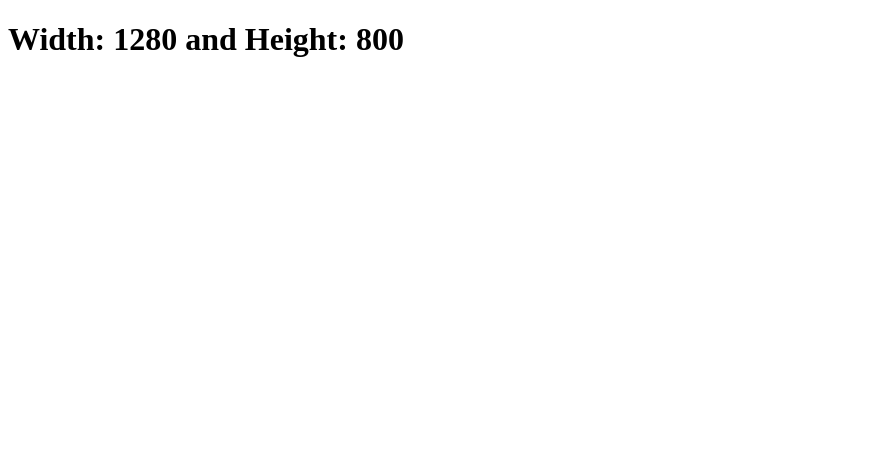
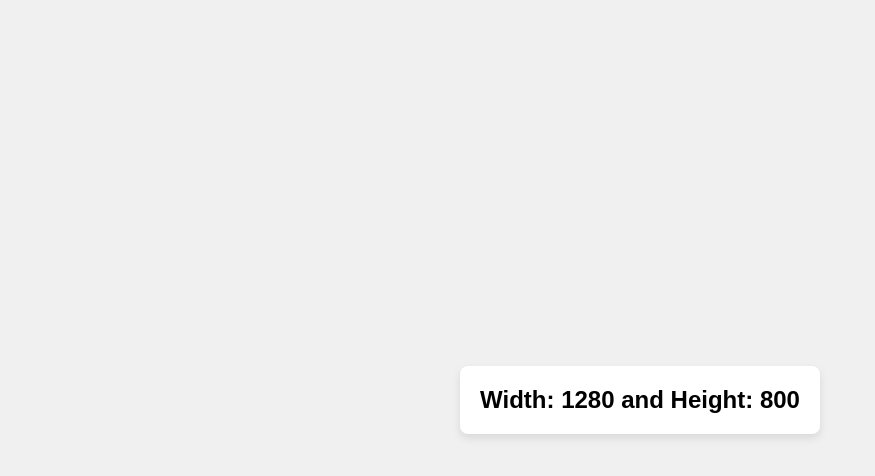
Before and after one commit to acciojob/screen-size-Mrpatel2319, a website: page main.html in a window 1280 px wide. Shown: the whole page, without its empty margins (0-875 px from the left). Drawn offline with Linux system fonts and the light colour scheme.

Commit message:
created a submission

```diff
--- a/main.html
+++ b/main.html
@@ -1,23 +1,16 @@
 <!DOCTYPE html>
 <html>
+
 <head>
-	<link rel="stylesheet" href="styles.css">
+    <link rel="stylesheet" href="styles.css">
 </head>
+
 <body>
-	<div id="sizeInfo">
-		<h1>Width: 0 and Height: 0</h1>
-	</div>
-	<script type="text/javascript" src="./script.js"></script>
-	<script>
-		function updateSize() {
-			const width = window.innerWidth;
-			const height = window.innerHeight;
-			const sizeInfo = document.getElementById('sizeInfo');
-			sizeInfo.querySelector('h1').textContent = `Width: ${width} and Height: ${height}`;
-		}
+    <div id="sizeInfo">
+        <h1>Width: 0 and Height: 0</h1>
+    </div>
 
-		window.addEventListener('resize', updateSize);
-		updateSize(); // Initial call to set the size on page load
-	</script>
+    <script type="text/javascript" src="./script.js"></script>
 </body>
+
 </html>
--- a/script.js
+++ b/script.js
@@ -1 +1,11 @@
 //your JS code here. If required.
+function updateSize() {
+    const width = window.innerWidth;
+    const height = window.innerHeight;
+    const sizeInfo = document.getElementById('sizeInfo').querySelector('h1');
+    sizeInfo.textContent = `Width: ${width} and Height: ${height}`;
+}
+
+window.addEventListener('resize', updateSize);
+
+updateSize();  // Initial size update
--- a/styles.css
+++ b/styles.css
@@ -1 +1,25 @@
 /*  your css code here. If applicable */
+/*  your css code here. If applicable */
+/* Basic styles for demonstration */
+body {
+    font-family: Arial, sans-serif;
+    margin: 0;
+    padding: 0;
+    display: flex;
+    justify-content: center;
+    align-items: center;
+    height: 100vh;
+    background-color: #f0f0f0;
+}
+
+#sizeInfo {
+    background-color: #fff;
+    padding: 20px;
+    border-radius: 8px;
+    box-shadow: 0 4px 8px rgba(0, 0, 0, 0.1);
+}
+
+h1 {
+    font-size: 24px;
+    margin: 0;
+}
```
